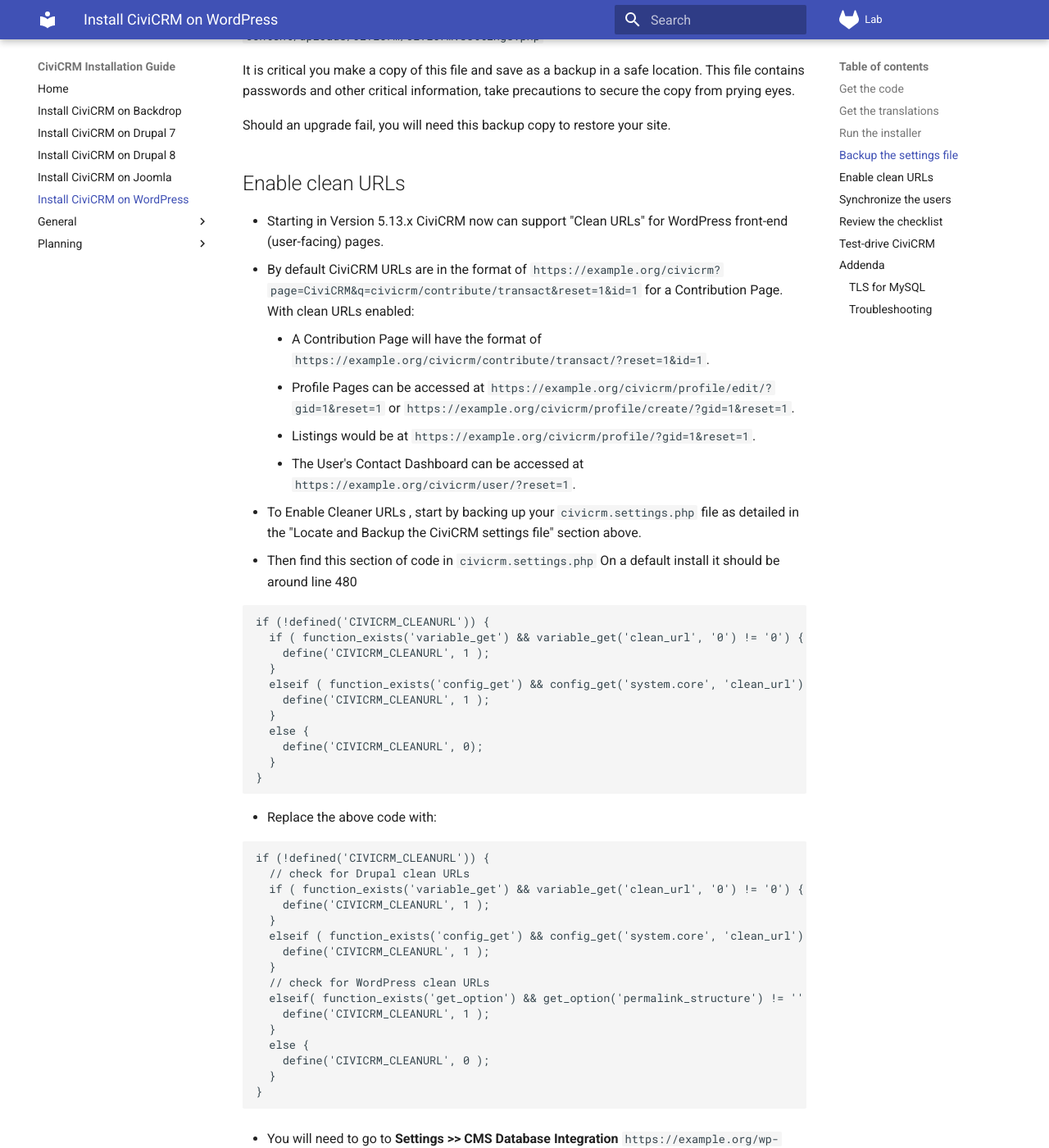
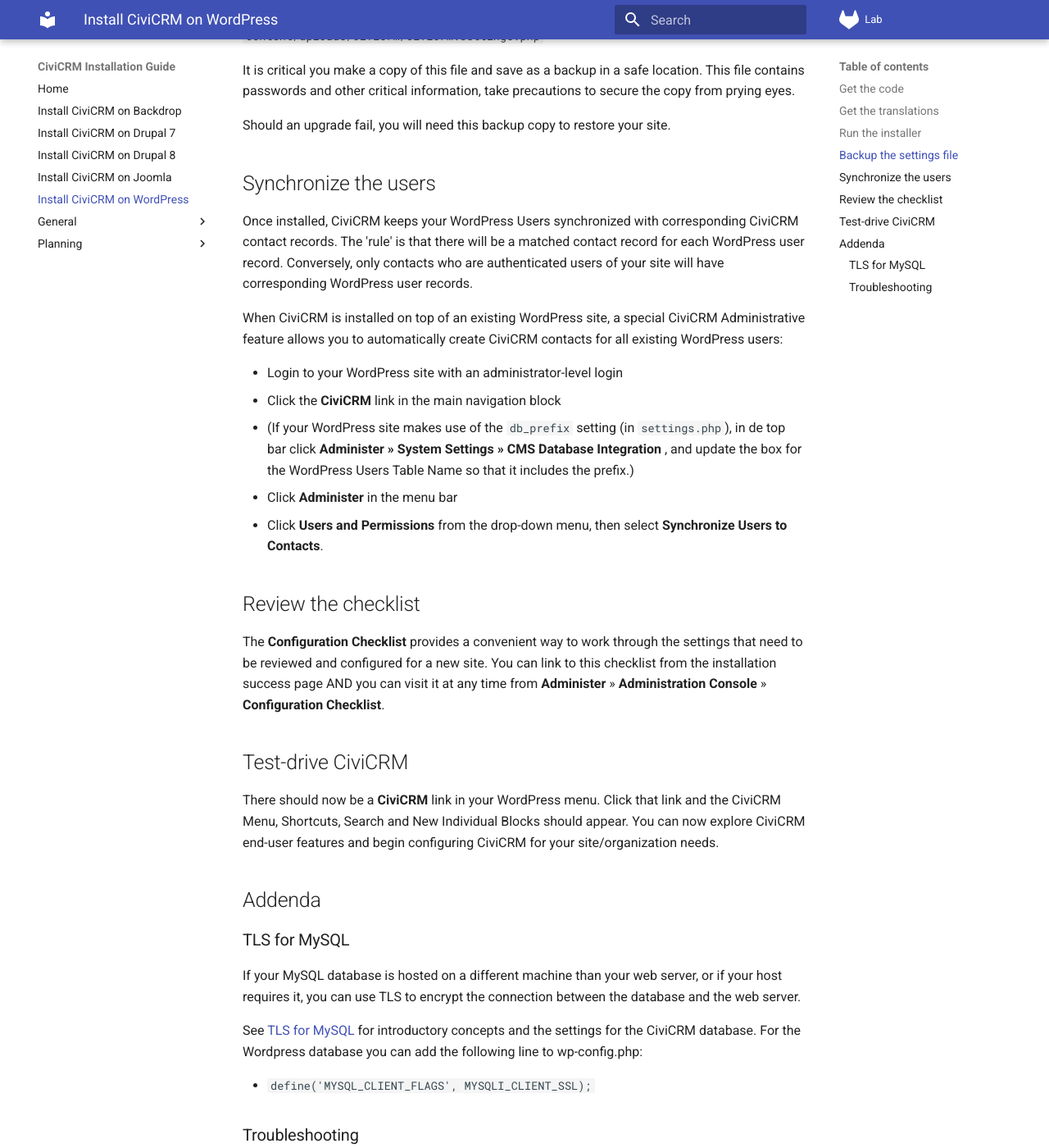
Before and after one commit to agileware/civicrm-installation-guide, an MkDocs documentation site: the page built from docs/wordpress/index.md, in a window 1280 px wide and 1400 px high, scrolled down 3352 px. Shown: the whole window at 82% size. Built offline with MkDocs 1.6.1 and Material for MkDocs 9.7.7, drawn with Linux system fonts in a browser that asks for light colours; some of the changed text lies outside the part shown.

Commit message:
Remove the section on clean URLs in WordPress
This is being migrated to the SysAdmin guide as it is no longer required
for new installations

````diff
--- a/docs/wordpress/index.md
+++ b/docs/wordpress/index.md
@@ -109,60 +109,6 @@ Should an upgrade fail, you will need this backup copy to restore your site.
 
 <!-- Is the above still true for new installations in Civi 4.7/5.x? Makes sense if 4.6, which bizarrely placed the config-file in the code-directory.But in 4.7+?? -->
 
-## Enable clean URLs
-
-* Starting in Version 5.13.x CiviCRM now can support "Clean URLs" for WordPress front-end (user-facing) pages.
-* By default CiviCRM URLs are in the format of `https://example.org/civicrm?page=CiviCRM&q=civicrm/contribute/transact&reset=1&id=1` for a Contribution Page. With clean URLs enabled:
-    * A Contribution Page will have the format of `https://example.org/civicrm/contribute/transact/?reset=1&id=1`.
-    * Profile Pages can be accessed at `https://example.org/civicrm/profile/edit/?gid=1&reset=1` or `https://example.org/civicrm/profile/create/?gid=1&reset=1`.
-    * Listings would be at `https://example.org/civicrm/profile/?gid=1&reset=1`.
-    * The User's Contact Dashboard can be accessed at `https://example.org/civicrm/user/?reset=1`.
-* To Enable Cleaner URLs , start by backing up your `civicrm.settings.php` file as detailed in the "Locate and Backup the CiviCRM settings file" section above.
-* Then find this section of code in `civicrm.settings.php` On a default install it should be around line 480
-<!-- markdownlint-disable MD046 -->
-``` php
-if (!defined('CIVICRM_CLEANURL')) {
-  if ( function_exists('variable_get') && variable_get('clean_url', '0') != '0') {
-    define('CIVICRM_CLEANURL', 1 );
-  }
-  elseif ( function_exists('config_get') && config_get('system.core', 'clean_url') != 0) {
-    define('CIVICRM_CLEANURL', 1 );
-  }
-  else {
-    define('CIVICRM_CLEANURL', 0);
-  }
-}
-```
-<!-- markdownlint-enable MD046 -->
-* Replace the above code with:
-<!-- markdownlint-disable MD046 -->
-``` php
-if (!defined('CIVICRM_CLEANURL')) {
-  // check for Drupal clean URLs
-  if ( function_exists('variable_get') && variable_get('clean_url', '0') != '0') {
-    define('CIVICRM_CLEANURL', 1 );
-  }
-  elseif ( function_exists('config_get') && config_get('system.core', 'clean_url') != 0) {
-    define('CIVICRM_CLEANURL', 1 );
-  }
-  // check for WordPress clean URLs
-  elseif( function_exists('get_option') && get_option('permalink_structure') != '' ) {
-    define('CIVICRM_CLEANURL', 1 );
-  }
-  else {
-    define('CIVICRM_CLEANURL', 0 );
-  }
-}
-```
-<!-- markdownlint-enable MD046 -->
-* You will need to go to **Settings >> CMS Database Integration** `https://example.org/wp-admin/admin.php?page=CiviCRM&q=civicrm/admin/setting/uf&reset=1` and make sure the base page points to an existing WP page (usually /civicrm)
-
-* You will need  to flush rewrite rules in WordPress for clean URLs to work. Visit the Permalinks settings page to trigger this Go to **Settings >> Permalinks** The URL will be `https://example.org/wp-admin/options-permalink.php`
-
-  . ![WordPress Permalink settings.](../images/wp-permalinks.png)
-
-* Now Cleaner URLs will be enabled.  Enabling Cleaner URLs does not change how shortcodes work in CiviCRM and existing "Old" style URLs will still work
-
 ## Synchronize the users {:#contacts-users}
 
 Once installed, CiviCRM keeps your WordPress Users synchronized with corresponding CiviCRM contact records. The 'rule' is that there will be a matched contact record for each WordPress user record. Conversely, only contacts who are authenticated users of your site will have corresponding WordPress user records.
````
